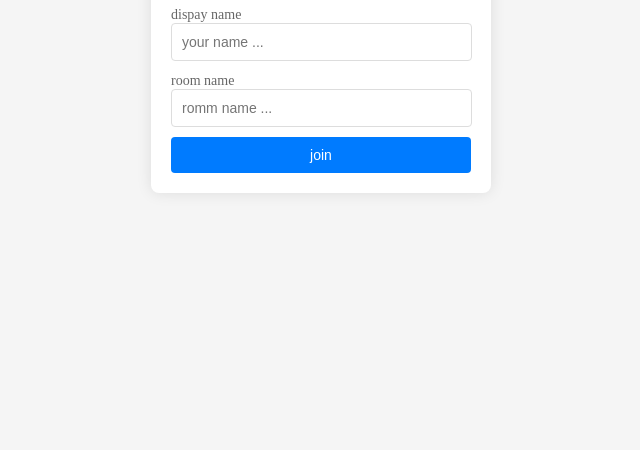
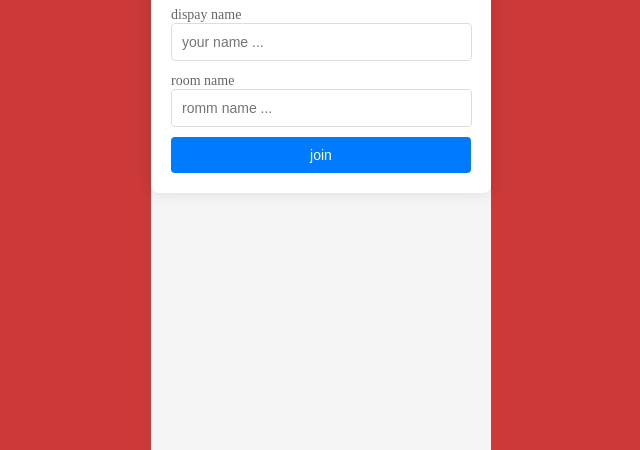
Before and after one commit to matlin100/socket.io-chat-app, a website: page src/public/index.html in a window 1280 px wide. Shown: the part 350-800 px from the top of the page, without its empty margins (319-959 px from the left). Drawn offline with nearby package versions, Linux system fonts and the light colour scheme.

Commit message:
color red

```diff
--- a/src/public/styles.css
+++ b/src/public/styles.css
@@ -4,7 +4,7 @@ body {
     align-items: center;
     height: 100vh;
     margin: 0;
-    background-color: #f5f5f5;
+    background-color: #cb3939;
   }
 
  #rooms{
```
